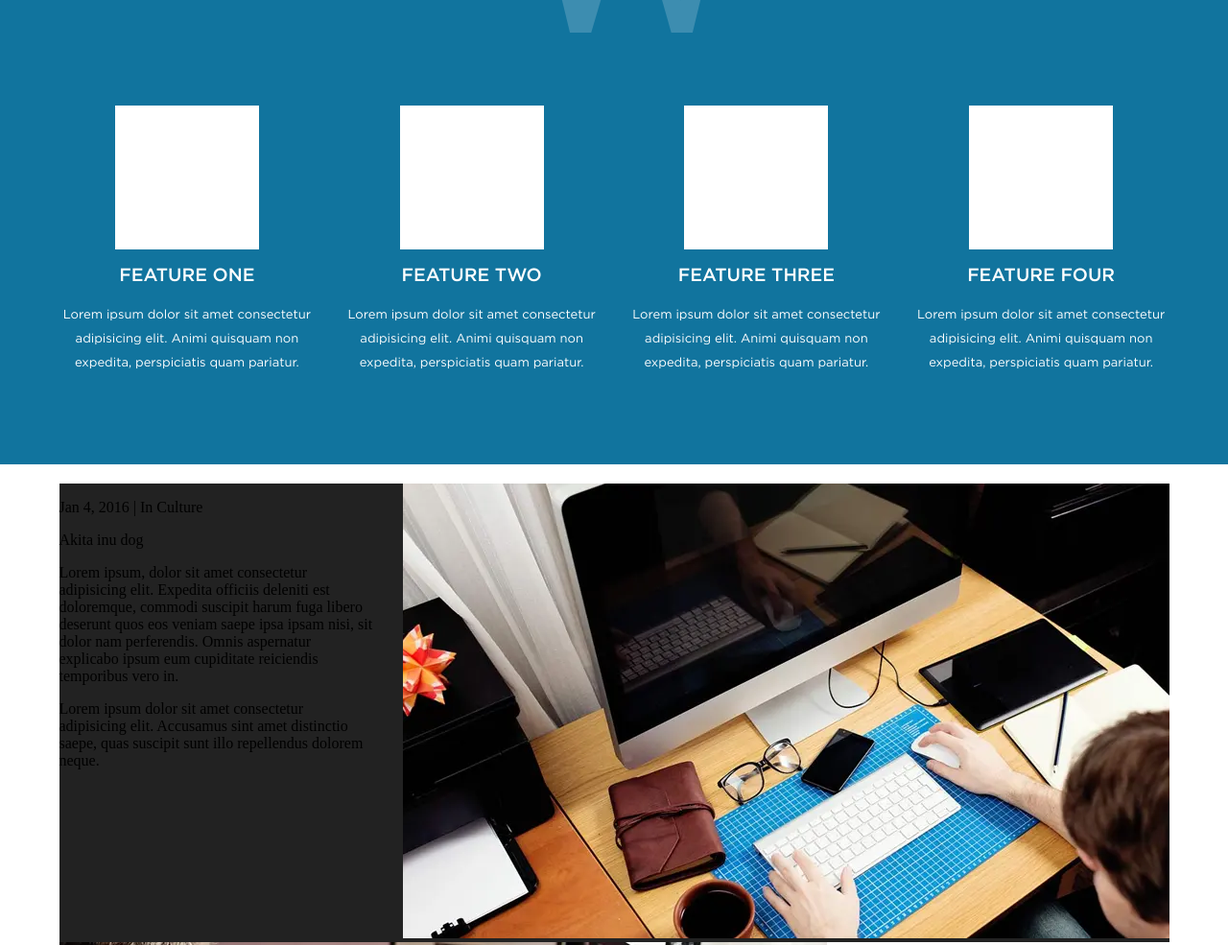
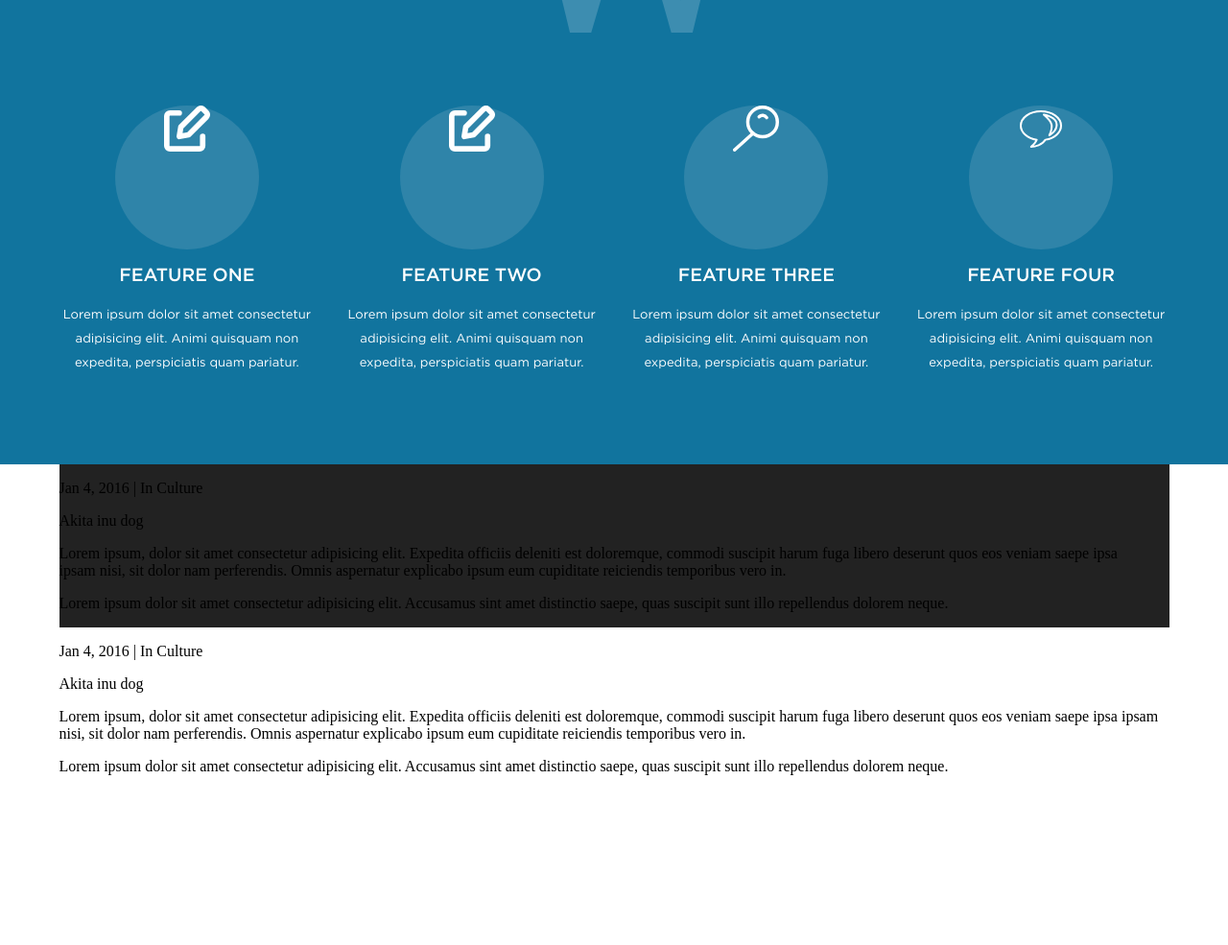
Before and after one commit to RejaulHaqueFahad/creatives, a plain HTML site: page index.html in a window 1280 px wide. Shown: the part 1057-2042 px from the top of the page at 96% size. Drawn offline with Linux system fonts and the light colour scheme; a web font is replaced by a local one.

Commit message:
agency feature icon updated

```diff
--- a/assets/scss/components/_agency.scss
+++ b/assets/scss/components/_agency.scss
@@ -7,10 +7,6 @@
         text-align: center;
         margin-top: 150px;
         margin-bottom: 150px;
-        // max-width: 500px;
-
-
-
     }
     &__title-text{
         color: #ffff;
@@ -44,14 +40,19 @@
 
     }
     &__feature-icon{
+        background: #2F84A9;
         max-width: 150px;
-        max-height: 150px;
+        height: 150px;
         border-radius: 50%;
         margin: auto;
     }
+    &__icon{
+        max-width: 48px;
+        height: 48px;
+        margin: auto;
+    }
     &__feature-title-wrap{
-        max-width: fit-content;
-        margin: auto;
+        text-align: center;
     }
     &__feature-title{
         font-family: "Gotham";
--- a/assets/scss/components/_akita.scss
+++ b/assets/scss/components/_akita.scss
@@ -1,6 +1,11 @@
 .akita{
-    padding-top: 20px;
+    // padding-top: 20px;
     padding-bottom: 20px;
+    height: 100vh;
+
+    &__content-wrap{
+
+    }
 
     &__top{
         display: flex;
@@ -8,4 +13,14 @@
         background-color: #222222;
 
     }
+
+    &__bottom{
+        display: flex;
+    }
+
+    &__photo-wrap{
+        background: url('../../images/first-photo.webp');
+        background-repeat: no-repeat;
+
+    }
 }
--- a/assets/scss/components/_header.scss
+++ b/assets/scss/components/_header.scss
@@ -44,7 +44,7 @@
         }
     }
     &__social-wrap{
-        margin-top: 5px;
+        line-height: 0;
     }
     &__social{
         padding: 10px;
--- a/index.html
+++ b/index.html
@@ -64,9 +64,9 @@
             <div class="agency__feature-content">
                 <div class="agency__feature-wrapper">
                     <div class="agency__feature-icon">
-                        <svg xmlns="http://www.w3.org/2000/svg" width="150" height="150">
-                            <path style="fill:#ffffff; stroke:none;" d="M0 0L0 150L150 150L150 0L0 0z"/>
-                        </svg>
+                        <div class="agency__icon">
+                            <svg xmlns="http://www.w3.org/2000/svg" viewBox="-0.375 -0.375 14.75 14.75" height="48" width="48" stroke-width="1.75"><g><path d="M7.5,9l-3,.54L5,6.5,10.73.79a1,1,0,0,1,1.42,0l1.06,1.06a1,1,0,0,1,0,1.42Z" fill="none" stroke="#ffffff" stroke-linecap="round" stroke-linejoin="round"></path><path d="M12,9.5v3a1,1,0,0,1-1,1H1.5a1,1,0,0,1-1-1V3a1,1,0,0,1,1-1h3" fill="none" stroke="#ffffff" stroke-linecap="round" stroke-linejoin="round"></path></g></svg>
+                        </div>
                     </div>
                     <div class="agency__feature-title-wrap">
                         <h3 class="agency__feature-title">Feature one</h3>
@@ -78,9 +78,9 @@
 
                 <div class="agency__feature-wrapper">
                     <div class="agency__feature-icon">
-                        <svg xmlns="http://www.w3.org/2000/svg" width="150" height="150">
-                            <path style="fill:#ffffff; stroke:none;" d="M0 0L0 150L150 150L150 0L0 0z"/>
-                        </svg>
+                        <div class="agency__icon">
+                            <svg xmlns="http://www.w3.org/2000/svg" viewBox="-0.375 -0.375 14.75 14.75" height="48" width="48" stroke-width="1.75"><g><path d="M7.5,9l-3,.54L5,6.5,10.73.79a1,1,0,0,1,1.42,0l1.06,1.06a1,1,0,0,1,0,1.42Z" fill="none" stroke="#ffffff" stroke-linecap="round" stroke-linejoin="round"></path><path d="M12,9.5v3a1,1,0,0,1-1,1H1.5a1,1,0,0,1-1-1V3a1,1,0,0,1,1-1h3" fill="none" stroke="#ffffff" stroke-linecap="round" stroke-linejoin="round"></path></g></svg>
+                        </div>
                     </div>
                     <div class="agency__feature-title-wrap">
                         <h3 class="agency__feature-title">Feature two</h3>
@@ -91,9 +91,9 @@
                 </div>
                 <div class="agency__feature-wrapper">
                     <div class="agency__feature-icon">
-                        <svg xmlns="http://www.w3.org/2000/svg" width="150" height="150">
-                            <path style="fill:#ffffff; stroke:none;" d="M0 0L0 150L150 150L150 0L0 0z"/>
-                        </svg>
+                        <div class="agency__icon">
+                            <svg xmlns="http://www.w3.org/2000/svg" viewBox="0 0 14 14" height="48" width="48"><g><circle cx="9" cy="5" r="4.5" fill="none" stroke="#ffffff" stroke-linecap="round" stroke-linejoin="round"></circle><path d="M10.25,3.67a1.5,1.5,0,0,0-2.31-.23" fill="none" stroke="#ffffff" stroke-linecap="round" stroke-linejoin="round"></path><line x1="0.5" y1="13.5" x2="6.08" y2="8.43" fill="none" stroke="#ffffff" stroke-linecap="round" stroke-linejoin="round"></line></g></svg>
+                        </div>
                     </div>
                     <div class="agency__feature-title-wrap">
                         <h3 class="agency__feature-title">Feature three</h3>
@@ -104,9 +104,9 @@
                 </div>
                 <div class="agency__feature-wrapper">
                     <div class="agency__feature-icon">
-                        <svg xmlns="http://www.w3.org/2000/svg" width="150" height="150">
-                            <path style="fill:#ffffff; stroke:none;" d="M0 0L0 150L150 150L150 0L0 0z"/>
-                        </svg>
+                        <div class="agency__icon">
+                            <svg xmlns="http://www.w3.org/2000/svg" fill="none" viewBox="0 0 24 24" height="48" width="48"><path stroke="#ffffff" stroke-linejoin="round" d="M20.229 9.99994C20.229 5.7391 13.5001 4.77734 13.5001 4.77734C13.5001 4.77734 17.2207 7.99007 17.5716 9.99996C17.9476 12.1543 16.3867 15.5163 16.3867 15.5163C16.3867 15.5163 20.229 13.4786 20.229 9.99994Z"></path><path stroke="#ffffff" stroke-linejoin="round" d="M12 3C6.20101 3 1.5 6.35786 1.5 10.5C1.5 14.1031 5.05704 17.1127 9.79967 17.8351C9.39332 19.1942 6.88199 21.5 6.88199 21.5C8.88199 21.5 12.8254 20.4922 14.3782 17.8068C19.0316 17.0371 22.5 14.0579 22.5 10.5C22.5 6.35786 17.799 3 12 3Z"></path></svg>
+                        </div>
                     </div>
                     <div class="agency__feature-title-wrap">
                         <h3 class="agency__feature-title">Feature four</h3>
@@ -137,12 +137,12 @@
                         </div>
                     </div>
                     <div class="akita__photo-wrap">
-                        <img class="akita__photo" src="images/first-photo.webp" alt="photo">
+                        <!-- <img class="akita__photo" src="images/first-photo.webp" alt="photo"> -->
                     </div>
                 </div>
                 <div class="akita__bottom">
                     <div class="akita__photo-wrap">
-                        <img class="akita__photo" src="images/second-photo.webp" alt="photo">
+                        <!-- <img class="akita__photo" src="images/second-photo.webp" alt="photo"> -->
                     </div>
                     <div class="akita__text-wrap">
                         <div class="akita__date">
```
Also changed, not shown: assets/scss/style.css, images/says.svg (deleted), images/search.svg, images/talk.svg (added), images/whiteboard.svg (added), images/writeboard.svg (deleted), 1 other file.
